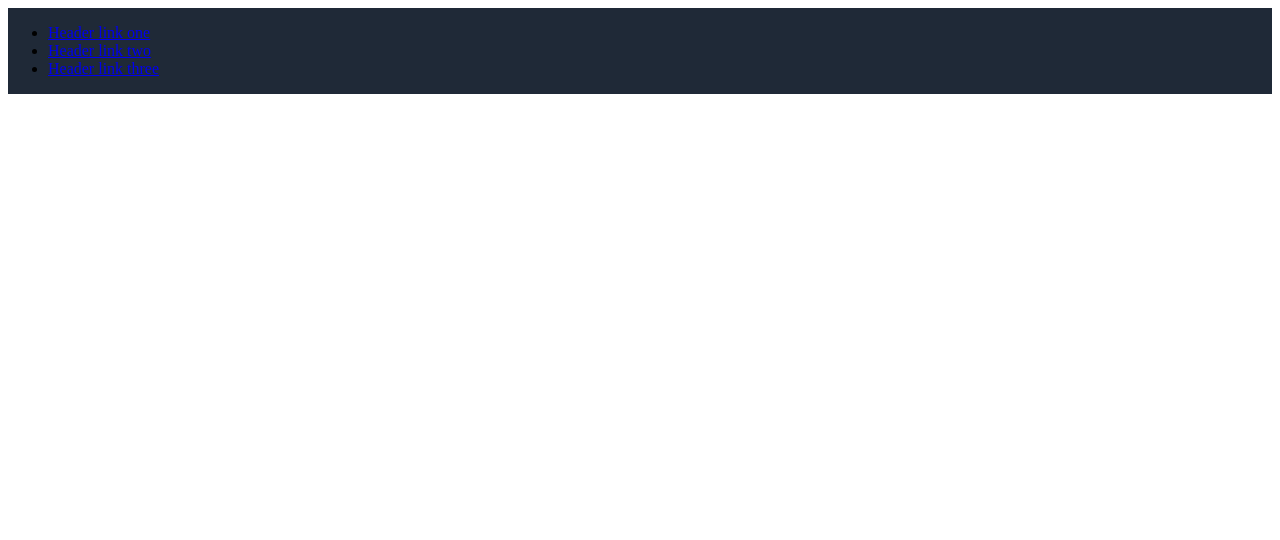
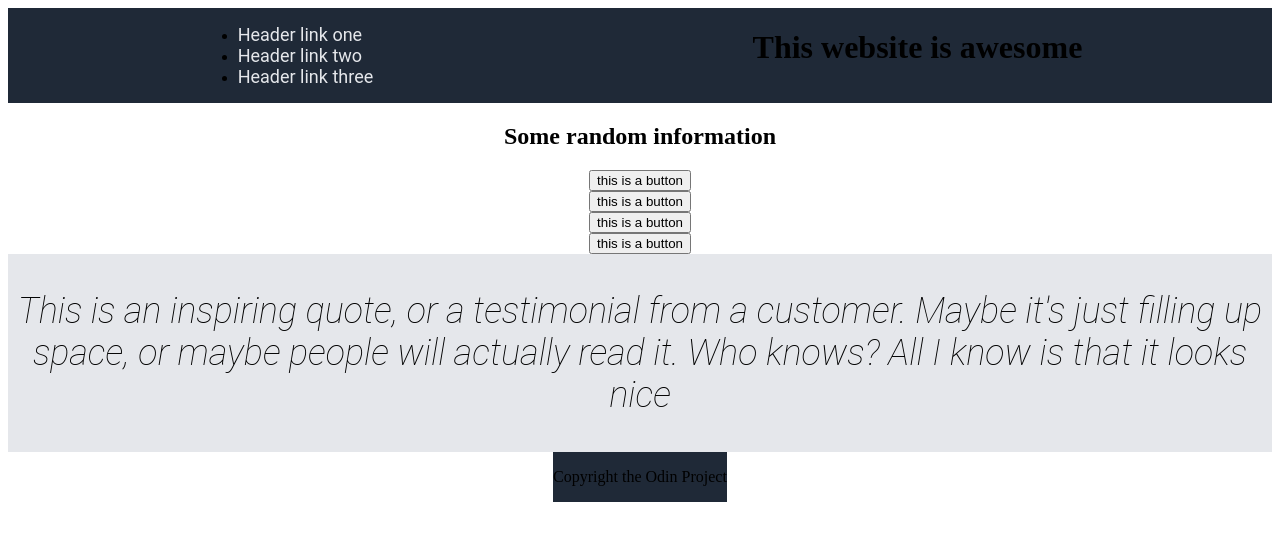
Before and after one commit to MattE-BB/landingpagefound, a plain HTML site: page index.html in a window 1280 px wide. Drawn offline with Linux system fonts and the light colour scheme.

Commit message:
Continue building html and css.

```diff
--- a/index.html
+++ b/index.html
@@ -7,24 +7,32 @@
     <link rel="stylesheet" href="style.css">
 </head>
 <body>
-    <div class="header">
-        <div class="headerlink"></div>
+    <div class="herosection">
+        <div class="headerlinks">
         <ul>
             <li><a href="#">Header link one</a></li>
             <li><a href="#">Header link two</a></li>
             <li><a href="#">Header link three</a></li>
         </ul>
         </div>
+    <div class="herocontent">
+        <h1>This website is awesome</h2>
     </div>
-    <div class="hero">
     </div>
     <div class="content">
-    </div>
+        <h2> Some random information</h2>
+        <button> this is a button </button>
+        <button> this is a button </button>
+        <button> this is a button </button>
+        <button> this is a button </button>
     <div class="quote">
+        <p>This is an inspiring quote, or a testimonial from a customer. Maybe it's just filling up space, or maybe people will actually read it. Who knows? All I know is that it looks nice</p>
     </div>
     <div class="cta">
     </div>
     <div class="footer">
+        <p>Copyright the Odin Project</p>
     </div>
+</div>
 </body>
 </html>
--- a/style.css
+++ b/style.css
@@ -1,29 +1,57 @@
 body {
-    height: 100lvh;
+    height: 100vh;
     display: flex;
     flex-direction: column;
 }
 
-.header {
-
-}
-.hero {
-
-}
-
 .content {
-
+    display: flex;
+    flex-direction: column;
+    justify-content: center;
+    align-items: center;
 }
 
 .quote {
     background-color: #e5e7eb;
+    color: 1F2937;
+    font-family: 'Roboto';
+    font-size: 36px;
+    font-style: italic;
+    font-weight: lighter;
+    text-align: center;
 }
 
 .cta {
 
 }
 
-.header,
+.herosection,
 .footer {
     background-color: #1f2937;
+    display: flex;
+    justify-content: space-around;
 }
+
+.herocontent {
+
+}
+
+.headerlinks {
+
+}
+
+a {
+    text-decoration: none;
+    font-family: 'Roboto';
+    font-size: 18px;
+    color: #E5E7EB;
+
+
+}
+.quote {
+
+}
+
+.cta {
+
+}
```
